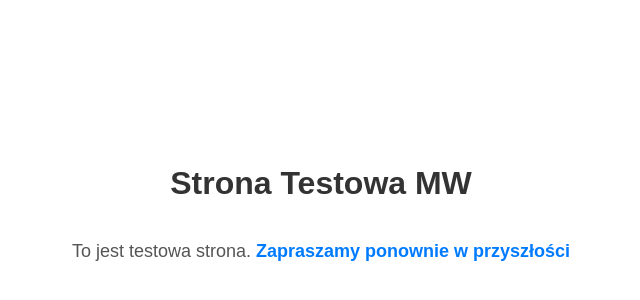
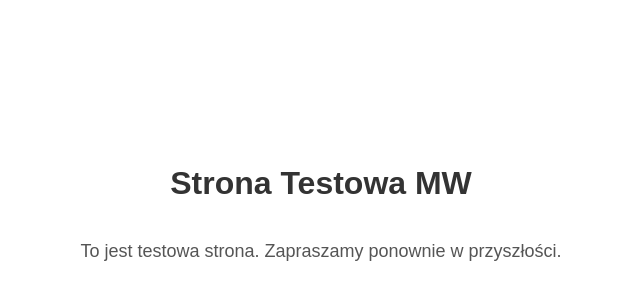
Before and after one commit to mwilczk/mwilczk.github.io, a plain HTML site: page index.html in a window 1280 px wide. Shown: the part 188-488 px from the top of the page, without its empty margins (319-959 px from the left). Drawn offline with Linux system fonts and the light colour scheme.

Commit message:
Update index.html

```diff
--- a/index.html
+++ b/index.html
@@ -33,7 +33,7 @@
         <h1>Strona Testowa MW</h1>
     </header>
     <main>
-        <p>To jest testowa strona. <span>Zapraszamy ponownie w przyszłości</span></p>
+        <p>To jest testowa strona. Zapraszamy ponownie w przyszłości.</p>
     </main>
 </body>
 </html>
```
